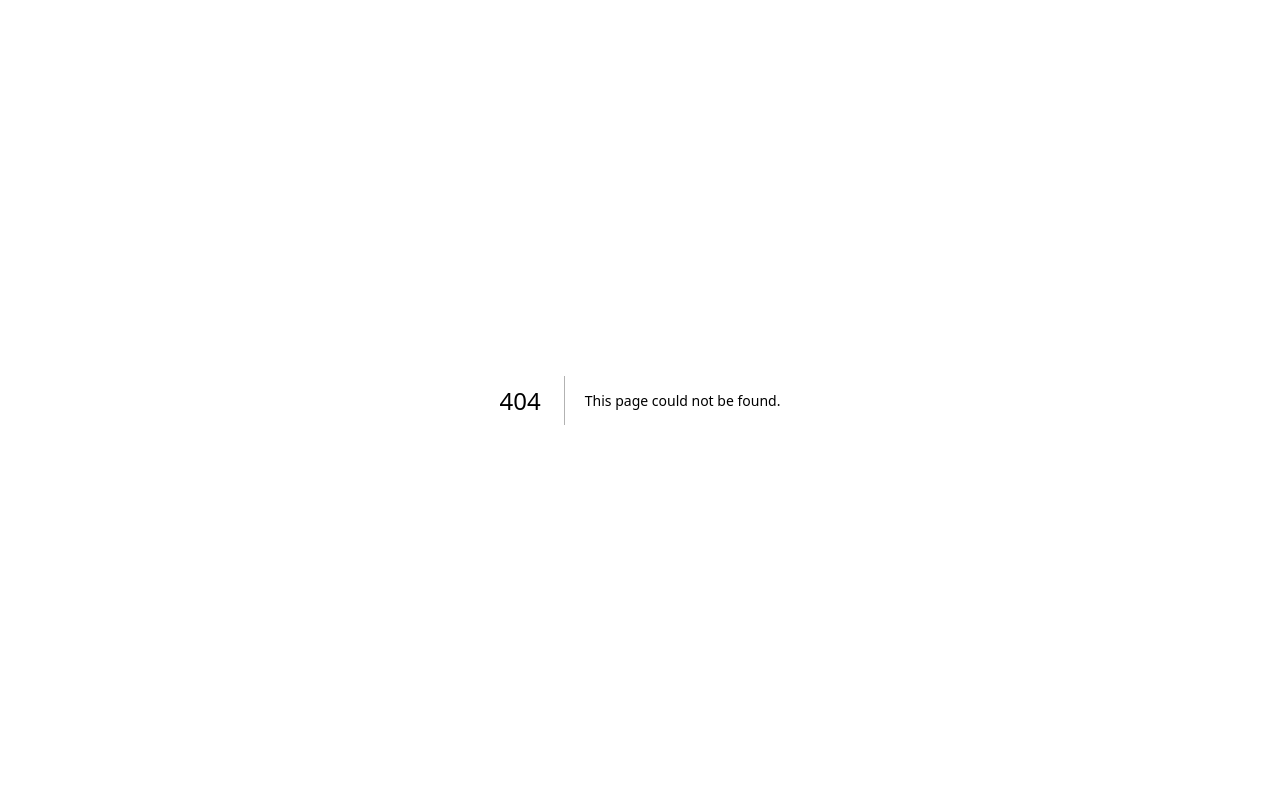
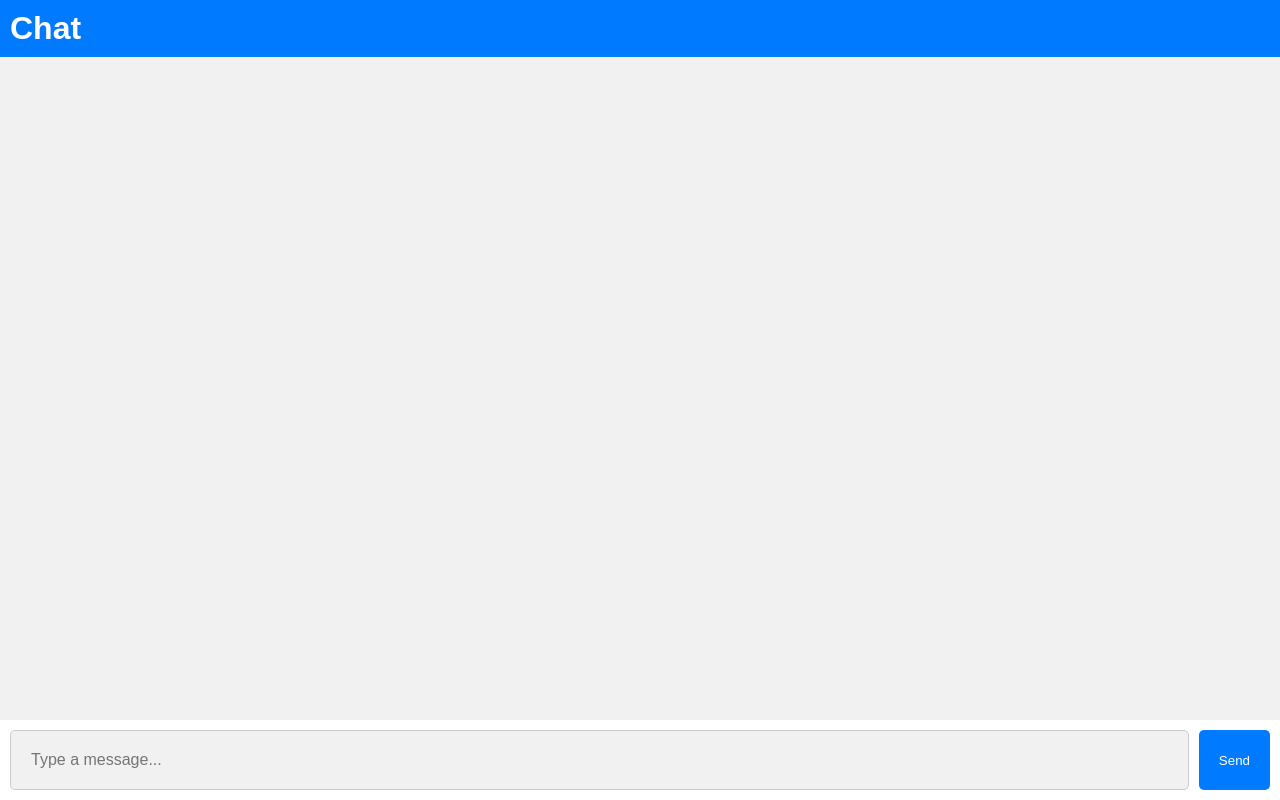
Before and after one commit to vinhnt-github/web-view-app, a Next.js app: page /chat in a window 1280 px wide. Before the commit this address had no page. Built offline with nearby package versions, Linux system fonts and the light colour scheme.

Commit message:
feat(chat) create chat screen

```diff
--- /dev/null
+++ b/src/pages/chat/index.tsx
@@ -0,0 +1,89 @@
+import React, { useState, useRef } from "react";
+import { apiClient } from "@/lib/apiClient"; // Adjust the import based on your project structure
+
+const ChatScreen = () => {
+  const [messages, setMessages] = useState<string[]>([]);
+  const inputChatRef = useRef<HTMLInputElement>(null);
+
+  const handleSend = async () => {
+    if (!inputChatRef.current) return;
+    const message = inputChatRef.current.value;
+    if (message.trim()) {
+      //   const stream = await apiClient.postMessageStream(message);
+      //   console.log("stream", stream);
+      inputChatRef.current.value = "";
+    }
+  };
+  const handleKeyDown = (event: React.KeyboardEvent) => {
+    if (event.key === "Enter") {
+      handleSend();
+    }
+  };
+
+  return (
+    <div style={{ display: "flex", flexDirection: "column", height: "100vh" }}>
+      <header
+        style={{ padding: "10px", backgroundColor: "#007bff", color: "#fff" }}
+      >
+        <h1>Chat</h1>
+      </header>
+      <div
+        style={{
+          flex: 1,
+          overflowY: "auto",
+          padding: "10px",
+          backgroundColor: "#f1f1f1",
+        }}
+      >
+        {messages.map((msg, index) => (
+          <div
+            key={index}
+            style={{
+              margin: "5px 0",
+              padding: "10px",
+              backgroundColor: "#fff",
+              borderRadius: "5px",
+            }}
+          >
+            {msg}
+          </div>
+        ))}
+      </div>
+      <footer
+        style={{ display: "flex", padding: "10px", backgroundColor: "#fff" }}
+      >
+        <input
+          type="text"
+          ref={inputChatRef}
+          style={{
+            flex: 1,
+            padding: "20px",
+            border: "1px solid #ccc",
+            borderRadius: "5px",
+            backgroundColor: "#f1f1f1",
+            color: "#333",
+            fontSize: "16px",
+          }}
+          placeholder="Type a message..."
+          onKeyDown={handleKeyDown}
+        />
+        <button
+          onClick={handleSend}
+          style={{
+            marginLeft: "10px",
+            padding: "10px 20px",
+            backgroundColor: "#007bff",
+            color: "#fff",
+            border: "none",
+            borderRadius: "5px",
+            cursor: "pointer",
+          }}
+        >
+          Send
+        </button>
+      </footer>
+    </div>
+  );
+};
+
+export default ChatScreen;
```
